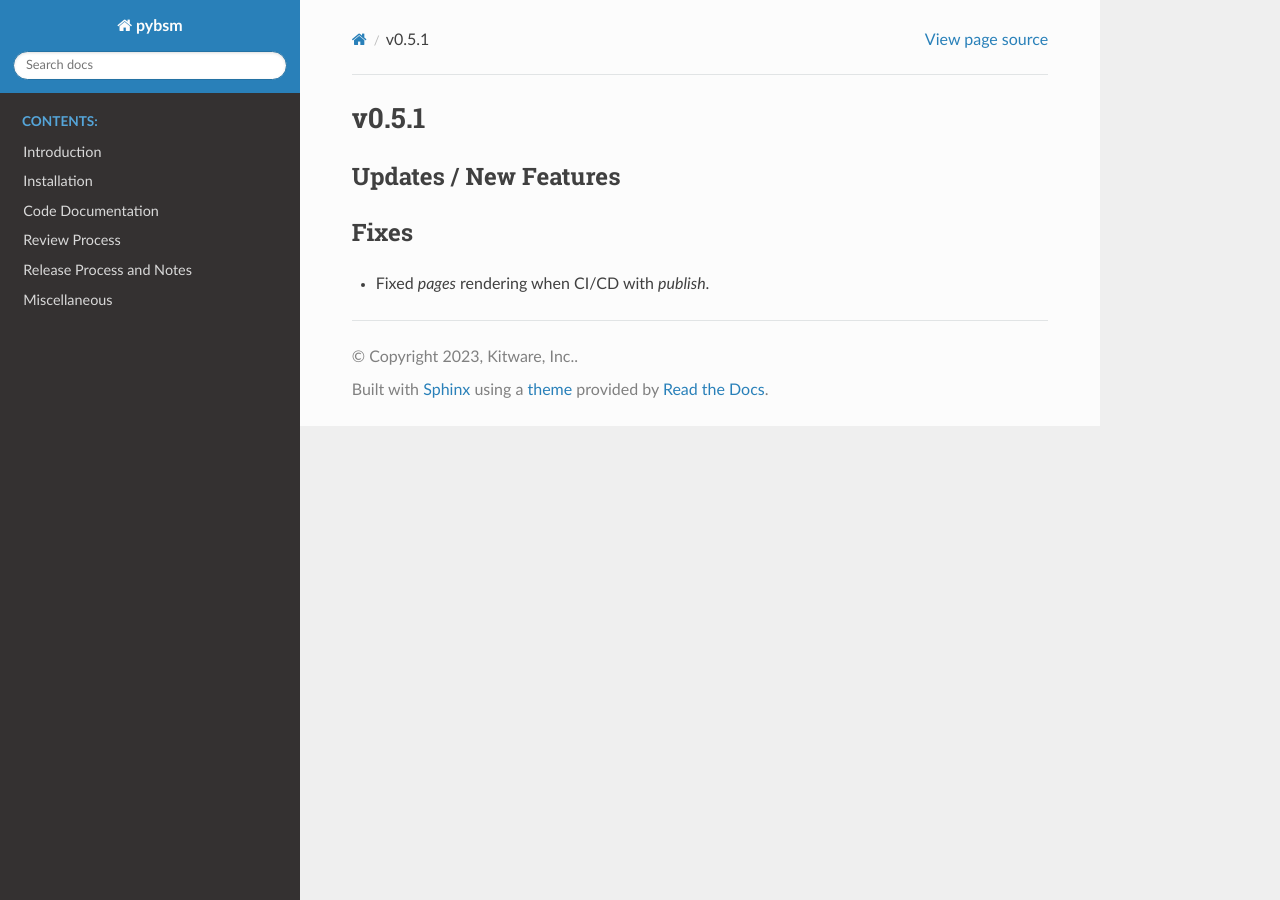
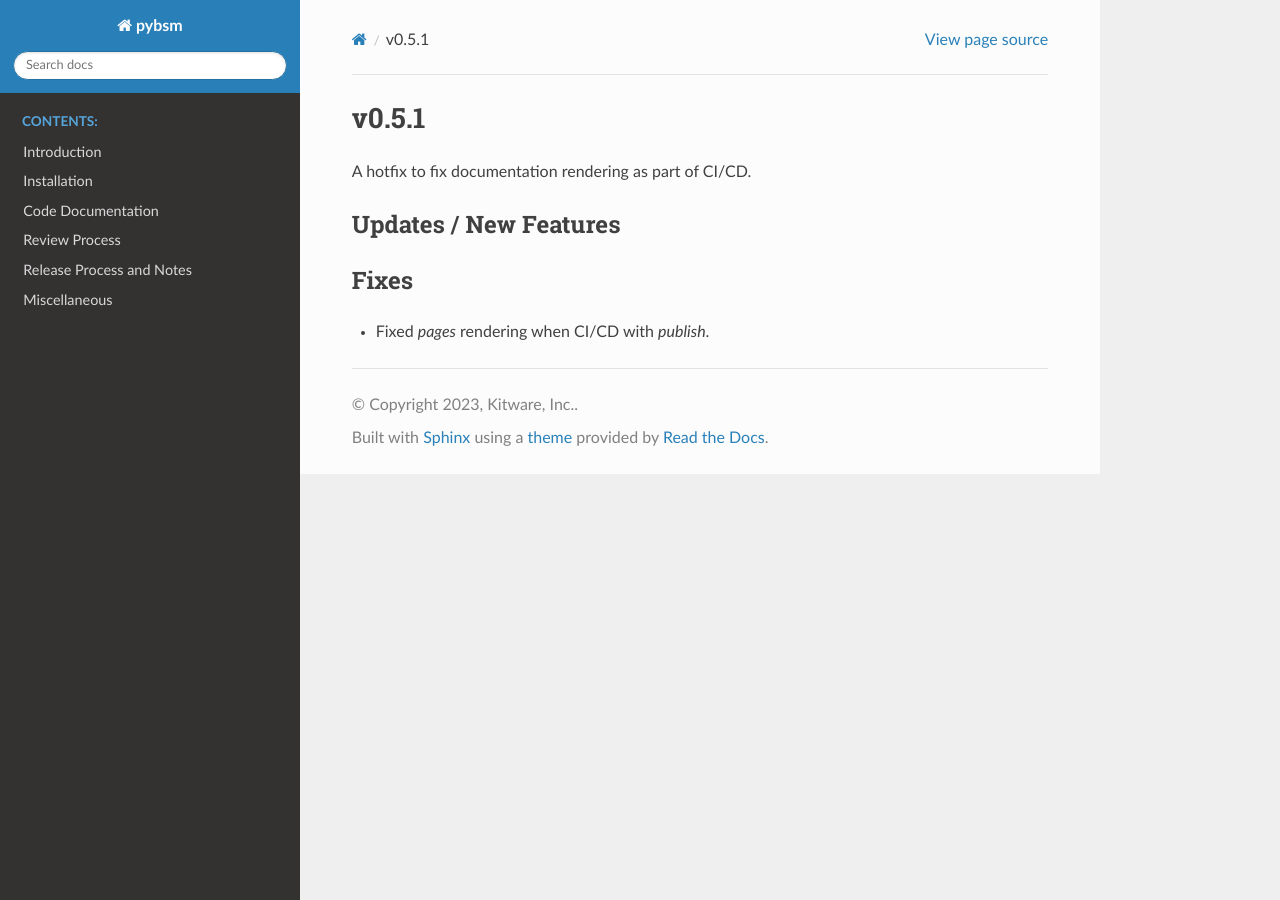
Before and after one commit to Kitware/pybsm, a Sphinx documentation site: the page built from docs/release_notes/v0.5.1.rst, in a window 1280 px wide. Built offline with Sphinx 7.4.7 and the Read the Docs theme 2.0.0, drawn with Linux system fonts in a browser that asks for light colours.

Commit message:
Updated release notes.

```diff
--- a/docs/release_notes/v0.5.1.rst
+++ b/docs/release_notes/v0.5.1.rst
@@ -1,5 +1,7 @@
 v0.5.1
 ======
+
+A hotfix to fix documentation rendering as part of CI/CD.
 
 Updates / New Features
 ----------------------
```
